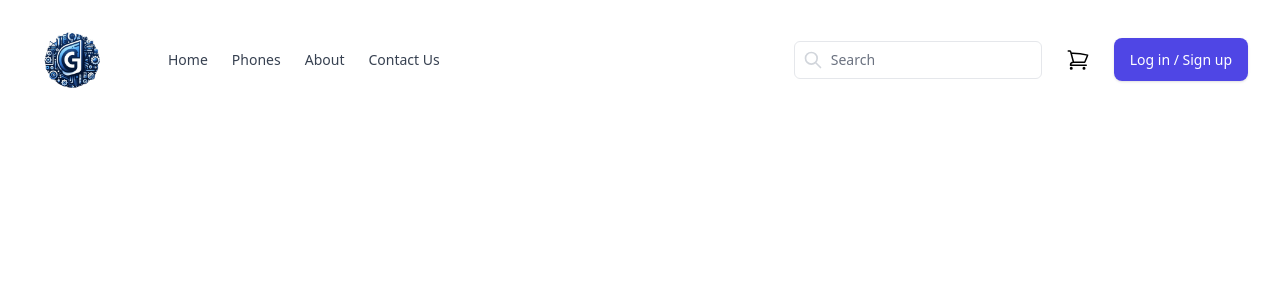
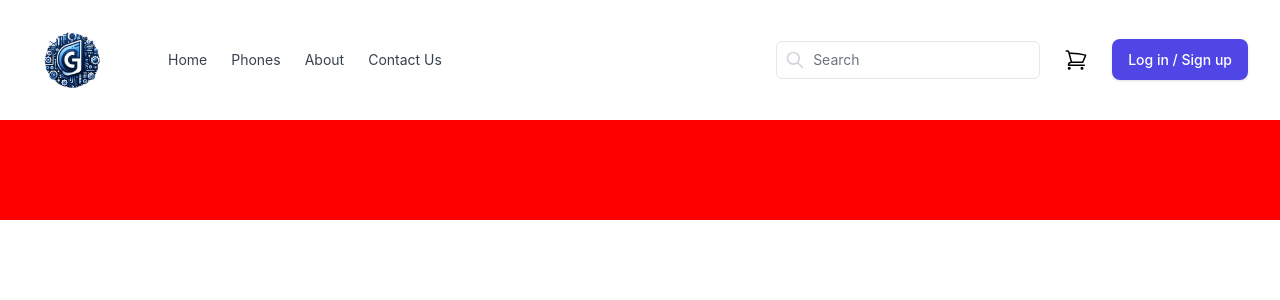
Before and after one commit to anasmullappally/GadgetVista-Fronted, a React (Vite) app: page / in a window 1280 px wide. Shown: the top 300 px of the page. Built offline with nearby package versions, Linux system fonts and the light colour scheme.

Commit message:
home page

```diff
--- a/src/index.css
+++ b/src/index.css
@@ -1,8 +1,16 @@
 :root {
-  padding: 0;
-  margin: 0;
+  font-family: Inter, system-ui, Avenir, Helvetica, Arial, sans-serif;
+  line-height: 1.5;
+  font-weight: 400;
+
+  /* color-scheme: light dark; */
+  /* color: rgba(255, 255, 255, 0.87); */
+
+  font-synthesis: none;
+  text-rendering: optimizeLegibility;
+  -webkit-font-smoothing: antialiased;
+  -moz-osx-font-smoothing: grayscale;
 }
-
 @tailwind base;
 @tailwind components;
 @tailwind utilities;
--- a/src/pages/HomePage.jsx
+++ b/src/pages/HomePage.jsx
@@ -1,5 +1,9 @@
 function HomePage() {
-  return <></>;
+  return (
+    <>
+      <div style={{ height: "100px", background: "red" }}></div>
+    </>
+  );
 }
 
 export default HomePage;
```
